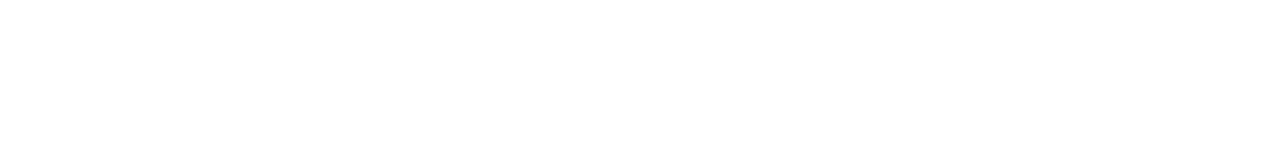
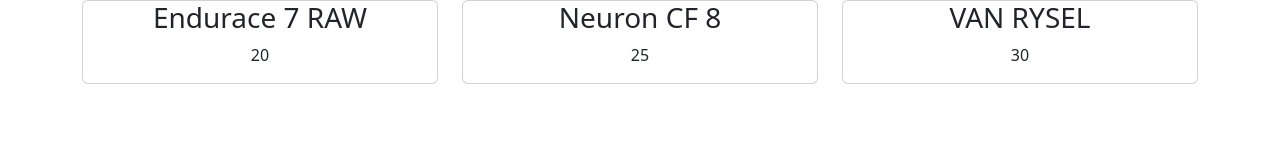
Before and after one commit to Pierpaolo-99/js-snack-es6, a plain HTML site: page snak-1/index.html in a window 1280 px wide. Drawn offline with nearby package versions, Linux system fonts and the light colour scheme.

Commit message:
add for loop markup

```diff
--- a/snak-1/index.html
+++ b/snak-1/index.html
@@ -3,9 +3,14 @@
 <head>
     <meta charset="UTF-8">
     <meta name="viewport" content="width=device-width, initial-scale=1.0">
-    <title>Document</title>
+    <title>Bike</title>
+    <link href="https://cdn.jsdelivr.net/npm/bootstrap@5.3.3/dist/css/bootstrap.min.css" rel="stylesheet" integrity="sha384-QWTKZyjpPEjISv5WaRU9OFeRpok6YctnYmDr5pNlyT2bRjXh0JMhjY6hW+ALEwIH" crossorigin="anonymous">
 </head>
 <body>
+    <div class="container">
+        <div class="row">
+        </div>
+    </div>
     <script src="./main.js"></script>
 </body>
 </html>
--- a/snak-1/main.js
+++ b/snak-1/main.js
@@ -11,6 +11,9 @@
 Generare numeri random al posto degli 0 nelle proprietà “punti” fatti e “falli subiti”.
 Infine, creiamo un nuovo array i cui elementi contengono solo nomi e falli subiti e stampiamo tutto in console.*/
 
+// take the element in the page
+const rowEl = document.querySelector('.row')
+
 // object array initialization
 const bike = [
     {
@@ -22,10 +25,22 @@
         weight: '25'
     },
     {
-        nameBike: 'Neuron CF 8',
+        nameBike: 'VAN RYSEL',
         weight: '30'
     },
 ]
+
+for (let i = 0; i < bike.length; i++){
+    const thisBike = bike[i]
+
+    const markup = `<div class="col">
+                        <div class="card text-center">
+                            <h3>${thisBike.nameBike}</h3>
+                            <p>${thisBike.weight}</p>
+                        </div>
+                    </div>`
+    rowEl.insertAdjacentHTML('beforeend', markup)
+}
 
 // push the bike weight in array
 
```
